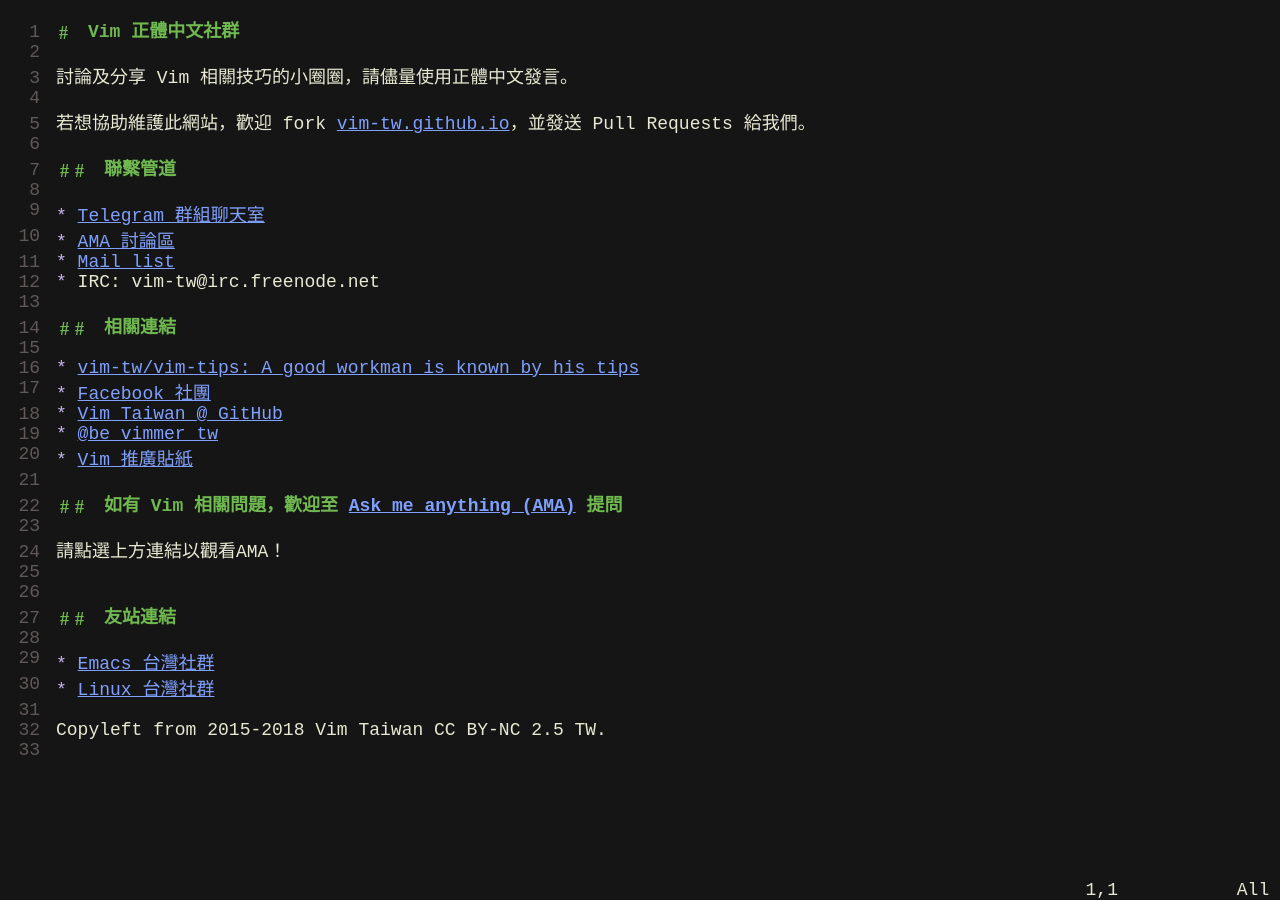
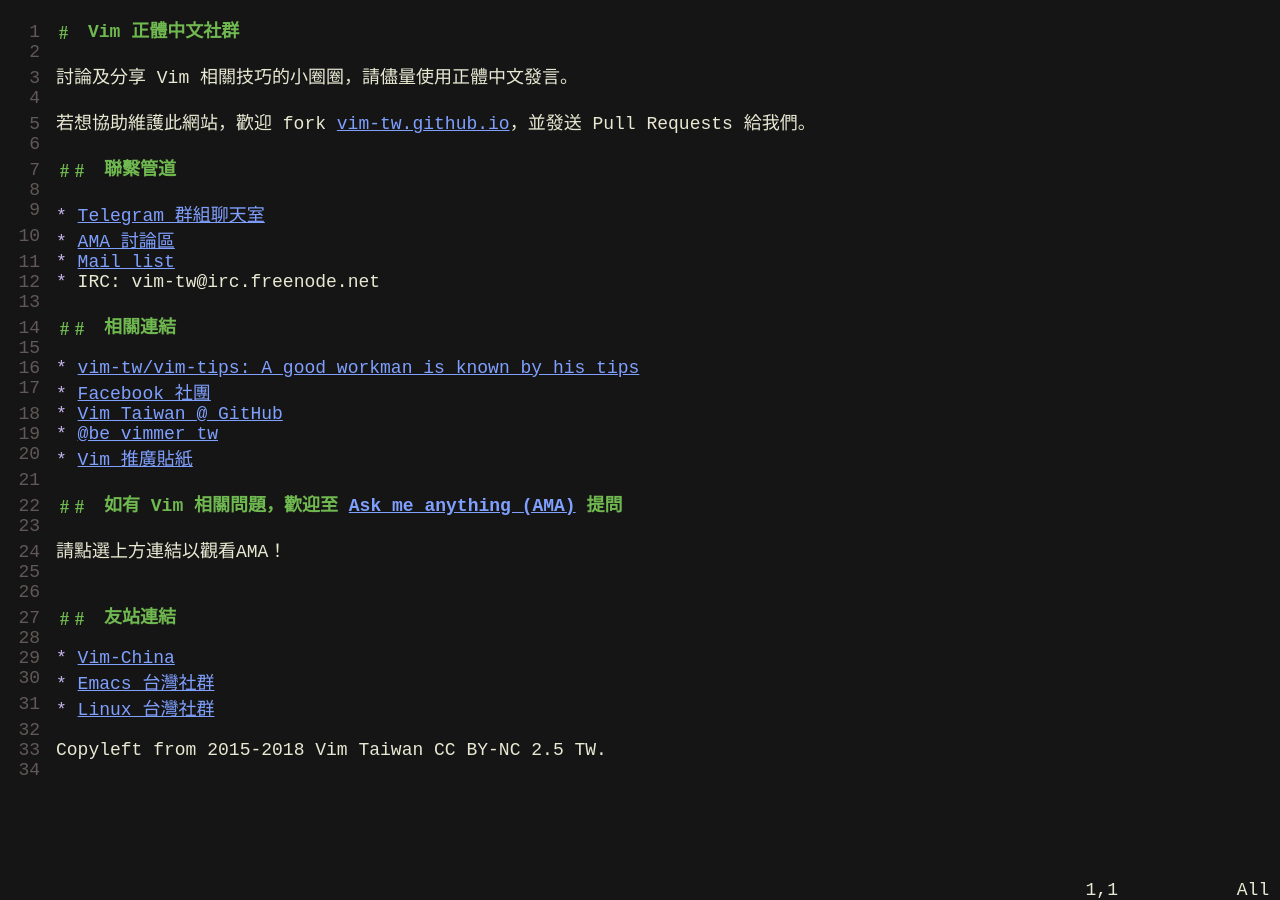
Before and after one commit to vim-tw/vim-tw.github.io, a Jekyll site: the page built from index.md, in a window 1280 px wide. Built offline with Jekyll 4.4.1, drawn with Linux system fonts in a browser that asks for light colours; our own code applies the rules of GitHub Pages for plain Markdown files.

Commit message:
Add Vim-China url
As your wish ! @wsdjeg

```diff
--- a/index.md
+++ b/index.md
@@ -48,5 +48,6 @@
 
 ## 友站連結
 
+- [Vim-China](https://vim-china.github.io/){:target="_blank"}
 - [Emacs 台灣社群](https://emacser.tw){:target="_blank"}
 - [Linux 台灣社群](https://www.linux.org.tw){:target="_blank"}
```
